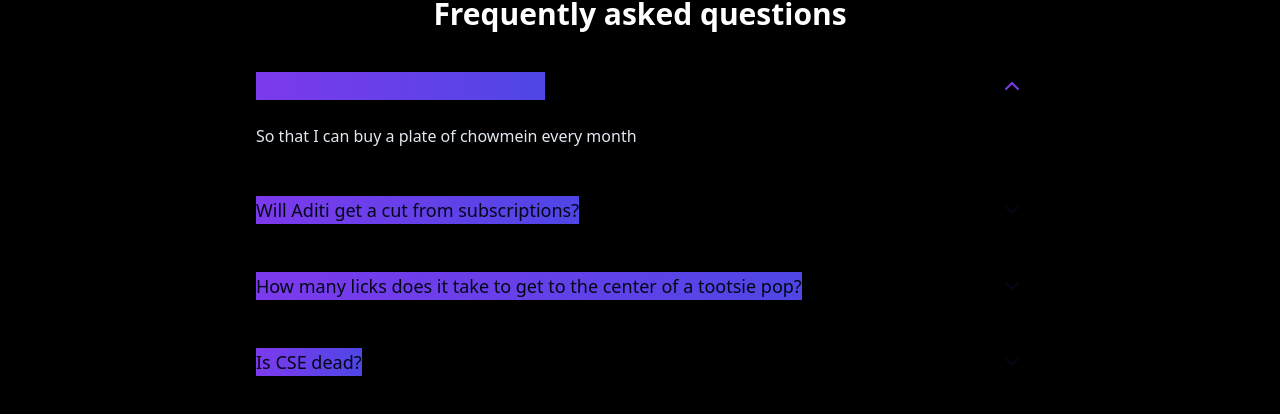
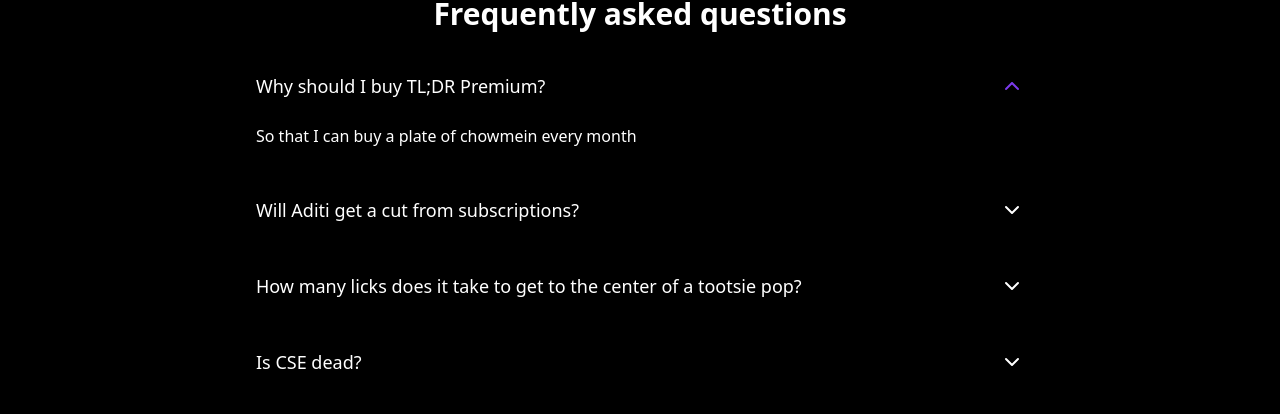
Before and after one commit to rishicds/TLDR, a Next.js app: page /team in a window 1280 px wide. Shown: the part 760-1174 px from the top of the page. Built offline with nearby package versions, Linux system fonts and the light colour scheme.

Commit message:
minor changes

```diff
--- a/src/app/chat/[chatId]/page.tsx
+++ b/src/app/chat/[chatId]/page.tsx
@@ -37,8 +37,8 @@
     return (
       <div className="flex items-center justify-center h-screen bg-black">
         <div className="bg-black p-6 rounded shadow-lg text-center">
-          <h2 className="text-2xl font-bold mb-4">Please Use a Desktop or Laptop</h2>
-          <p>This page is best viewed on a desktop or laptop computer.</p>
+          <h2 className="text-2xl font-bold text-white mb-4">Please Use a Desktop or Laptop</h2>
+          <p className="text-white">This page is best viewed on a desktop or laptop.(Buy premium so I make it mobile UI faster)</p>
         </div>
       </div>
     );
--- a/src/components/Team/FAQ.tsx
+++ b/src/components/Team/FAQ.tsx
@@ -5,9 +5,9 @@
 
 const BasicFAQ = () => {
   return (
-    <div className="px-4 py-12">
+    <div className="px-4 py-12 text-white">
       <div className="mx-auto max-w-3xl">
-        <h3 className="mb-4 text-center text-white text-3xl font-semibold">
+        <h3 className="mb-4 text-center text-3xl font-semibold">
           Frequently asked questions
         </h3>
         <Question title="Why should I buy TL;DR Premium?" defaultOpen>
@@ -59,13 +59,13 @@
         <motion.span
           variants={{
             open: {
-              color: "rgba(3, 6, 23, 0)",
+              color: "rgba(255, 255, 255, 1)",
             },
             closed: {
-              color: "rgba(3, 6, 23, 1)",
+              color: "rgba(255, 255, 255, 1)",
             },
           }}
-          className="bg-gradient-to-r from-violet-600 text-black to-indigo-600 bg-black text-left text-lg font-medium"
+          className="text-left text-lg font-medium"
         >
           {title}
         </motion.span>
@@ -77,7 +77,7 @@
             },
             closed: {
               rotate: "0deg",
-              color: "#030617",
+              color: "rgb(255, 255, 255)",
             },
           }}
         >
@@ -90,7 +90,7 @@
           height: open ? height : "0px",
           marginBottom: open ? "24px" : "0px",
         }}
-        className="overflow-hidden text-slate-200"
+        className="overflow-hidden"
       >
         <p ref={ref}>{children}</p>
       </motion.div>
--- a/src/components/common/Navbar.tsx
+++ b/src/components/common/Navbar.tsx
@@ -95,9 +95,9 @@
 };
 
 const Logo = () => (
-  <span className="pointer-events-none relative left-0 top-[50%] z-10 text-4xl font-black text-white mix-blend-overlay md:absolute md:left-[50%] md:-translate-x-[50%] md:-translate-y-[50%]">
-    TL;DR
-  </span>
+  <Link href="/" className="pointer-events-auto relative left-0 top-[50%] z-10 text-4xl font-black text-white mix-blend-overlay md:absolute md:left-[50%] md:-translate-x-[50%] md:-translate-y-[50%]">
+    <span>TL;DR</span>
+  </Link>
 );
 
 const Links = () => {
@@ -135,7 +135,7 @@
 
 const TextLink = ({ text }: { text: string }) => {
   return (
-    <a href="#" className="text-white/90 transition-colors hover:text-white">
+    <a href="/team" className="text-white/90 transition-colors hover:text-white">
       {text}
     </a>
   );
@@ -191,7 +191,7 @@
     >
       <div ref={ref} className="flex items-center justify-between px-4 pb-4">
         <div className="flex items-center gap-4">
-          <TextLink text="Notes" />
+          <TextLink text="Notes"  />
           <TextLink text="Team" />
         </div>
         <UserButton afterSignOutUrl="/" />
```
